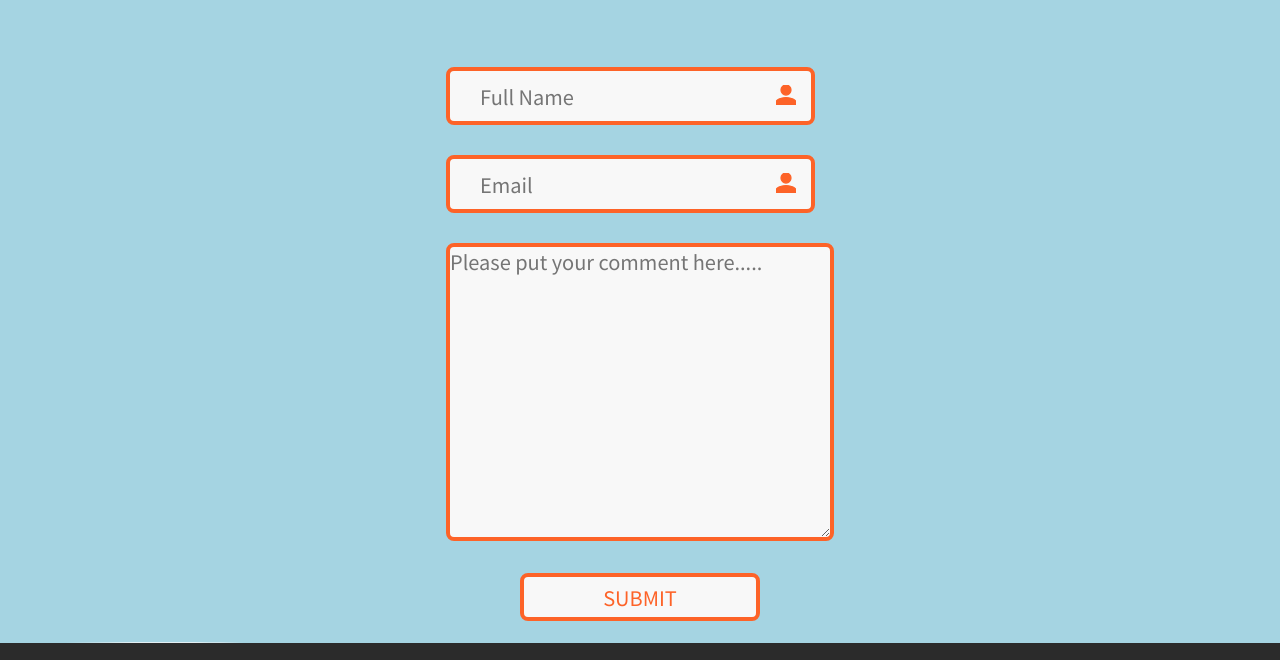
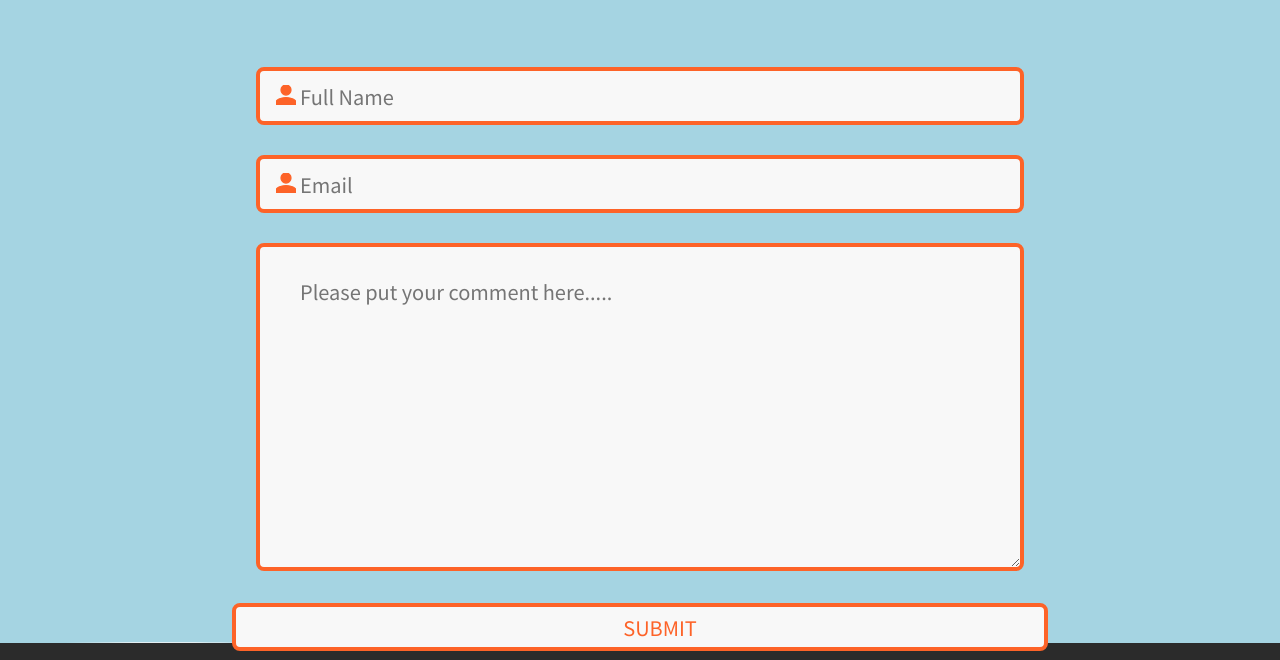
Before and after one commit to josephWoodland/beer.com, a website: page contact.html in a window 1280 px wide. Shown: the part 953-1613 px from the top of the page. Drawn offline with Linux system fonts and the light colour scheme; a web font is replaced by a local one.

Commit message:
Testing a new fix for the icons in the for imput section, added width to the imput boxes and moved the icon to the left of the box

```diff
--- a/assets/sass/sections/_form.scss
+++ b/assets/sass/sections/_form.scss
@@ -10,10 +10,10 @@
     display: flex;
     margin: 0 auto 0 auto;
     flex-direction: column;
+    width: 60%;
   }
-
-  textarea {
-    width: 100%;
+  textarea{
+    padding-top: 3rem;
   }
 
   input,
@@ -23,6 +23,8 @@
     border-radius: 8px;
     font-size: $font-size-copy;
     font-family: $font-primary;
+    width: 100%;
+    padding-left: 4rem;
 
     &:focus {
       outline: none;
@@ -38,7 +40,6 @@
   &__inputs {
     display: flex;
     flex-direction: column;
-    margin-right: 5%;
   }
 
   &__input {
@@ -59,7 +60,7 @@
     height: 2rem;
     position: absolute;
     margin-top: 1.8rem;
-    margin-left: 33rem;
+    margin-left: 2rem;
 
 
   }
--- a/assets/sass/sections/_howitworks.scss
+++ b/assets/sass/sections/_howitworks.scss
@@ -70,8 +70,7 @@
       h3 {
         margin-top: 1rem;
       }
-      p {
-      }
+
       @media only screen and (max-width: $bp-medium) {
         grid-row: 3 / span 3;
         grid-column: 2 / span 2;
@@ -97,8 +96,7 @@
         grid-row: 4 / span 3;
         grid-column: 7 / span 4;
       }
-      h3 {
-      }
+
       p {
         margin-top: -0.2rem;
       }
@@ -242,8 +240,6 @@
         justify-content: space-evenly;
         margin-top: 3rem;
 
-        h3 {
-        }
         p {
           margin-top: 1rem;
         }
```
Also changed, not shown: assets/css/style.css, 1 other file.
